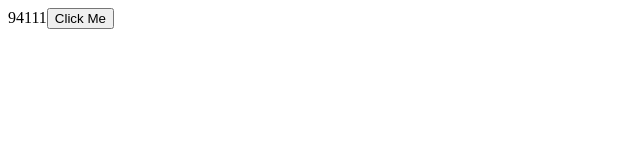
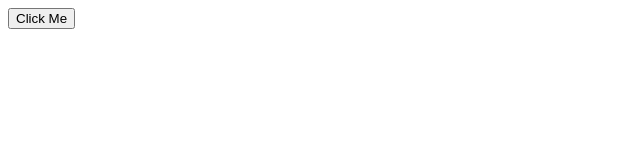
Before and after one commit to twcarbone/mosh-react-part-1, a React (Vite) app: page / in a window 1280 px wide. Shown: the top 160 px of the page, without its empty margins (0-640 px from the left). Built offline with nearby package versions, Linux system fonts and the light colour scheme.

Commit message:
Managing State - Updating arrays

```diff
--- a/src/App.tsx
+++ b/src/App.tsx
@@ -1,24 +1,21 @@
 import { useState } from "react";
 
 function App() {
-  const [customer, setCustomer] = useState({
-    name: "John",
-    address: {
-      city: "San Francisco",
-      zipCode: 94111,
-    },
-  });
+  const [tags, setTags] = useState(["happy", "cheerful"]);
 
   function handleClick() {
-    setCustomer({
-      ...customer,
-      address: { ...customer.address, zipCode: 94112 },
-    });
+    // Add
+    setTags([...tags, "exciting"]);
+
+    // Remove
+    setTags(tags.filter((tag) => tag !== "happy"));
+
+    // Update
+    setTags(tags.map((tag) => (tag === "happy" ? "happiness" : tag)));
   }
 
   return (
     <div>
-      {customer.address.zipCode}
       <button onClick={handleClick}>Click Me</button>
     </div>
   );
```
